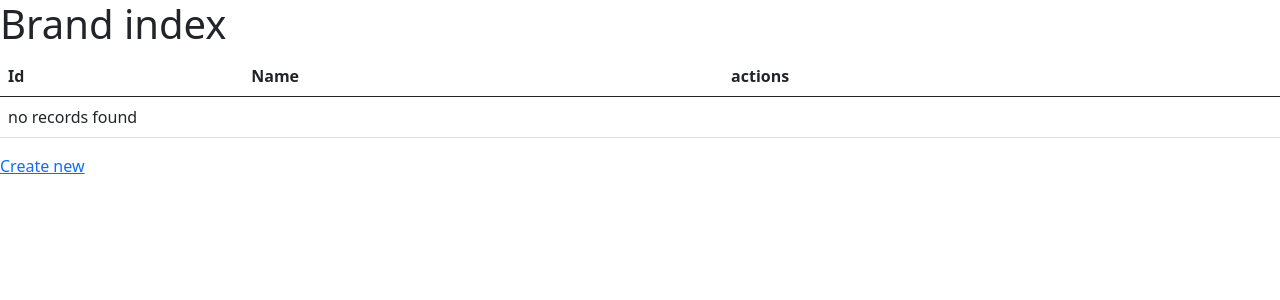
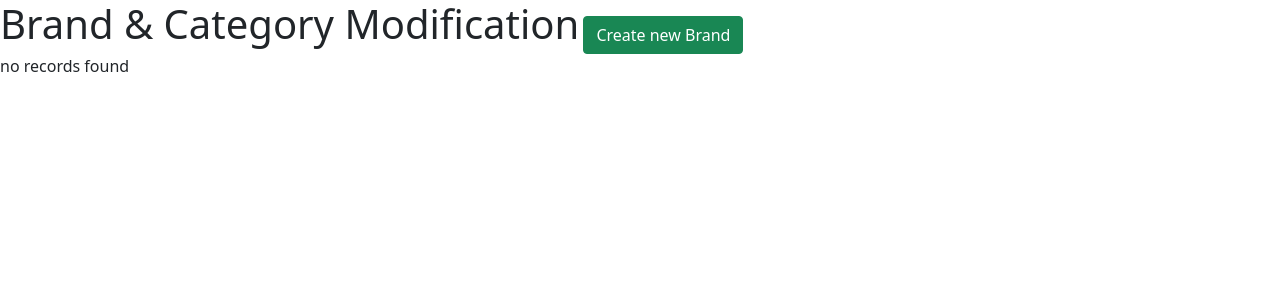
Before and after one commit to Tommm77/symfony-ecommerce-tp, a Symfony app: template templates/brand/index.html.twig in a window 1280 px wide. Shown: the top 300 px of the page. Run offline with Twig, Linux system fonts and the light colour scheme; the template is opened without the code that fills it, so the values that code supplies are empty; some libraries are stand-ins or nearby versions.

Commit message:
📦 NEW: CRUD for Brand

```diff
--- a/templates/brand/index.html.twig
+++ b/templates/brand/index.html.twig
@@ -3,33 +3,25 @@
 {% block title %}Brand index{% endblock %}
 
 {% block body %}
-    <h1>Brand index</h1>
-
-    <table class="table">
-        <thead>
-            <tr>
-                <th>Id</th>
-                <th>Name</th>
-                <th>actions</th>
-            </tr>
-        </thead>
-        <tbody>
-        {% for brand in brands %}
-            <tr>
-                <td>{{ brand.id }}</td>
-                <td>{{ brand.name }}</td>
-                <td>
-                    <a href="{{ path('app_brand_show', {'id': brand.id}) }}">show</a>
-                    <a href="{{ path('app_brand_edit', {'id': brand.id}) }}">edit</a>
-                </td>
-            </tr>
+    <h1 style="display:inline">Brand & Category Modification</h1>
+    <a class="btn btn-success" href="{{ path('app_brand_new') }}">Create new Brand</a>
+    <br>
+    <div class="card-deck">
+    {% for brand in brands %}
+        <div class="card">
+            <div class="card text-center" style="width: 18rem;">
+                <div class="card-body">
+                    <h5 class="card-title">{{ brand.id }}</h5>
+                    <p class="card-text">{{ brand.name }}</p>
+                    <a class="btn btn-danger btn-sm">{{ include('brand/_delete_form.html.twig') }}</a>
+                    <a class="btn btn-warning btn-lg" href="{{ path('app_brand_edit', {'id': brand.id}) }}">Edit  </a>
+                </div>
+            </div>
+        </div>
         {% else %}
             <tr>
                 <td colspan="3">no records found</td>
             </tr>
         {% endfor %}
-        </tbody>
-    </table>
-
-    <a href="{{ path('app_brand_new') }}">Create new</a>
+    </div>
 {% endblock %}
```
Also changed, not shown: src/Controller/ActionController.php (+66 -0 lines), src/Controller/BrandController.php (+0 -61 lines).
